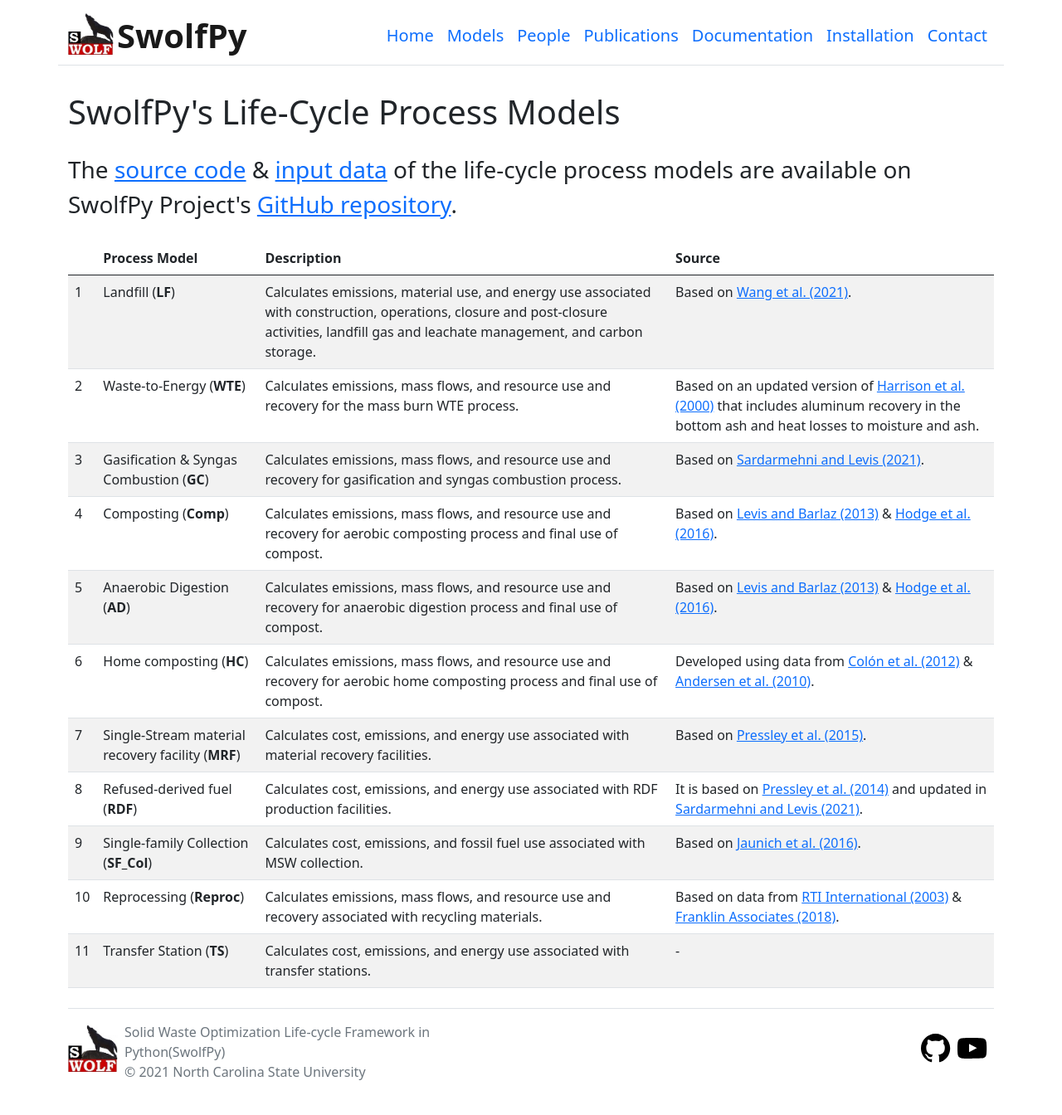
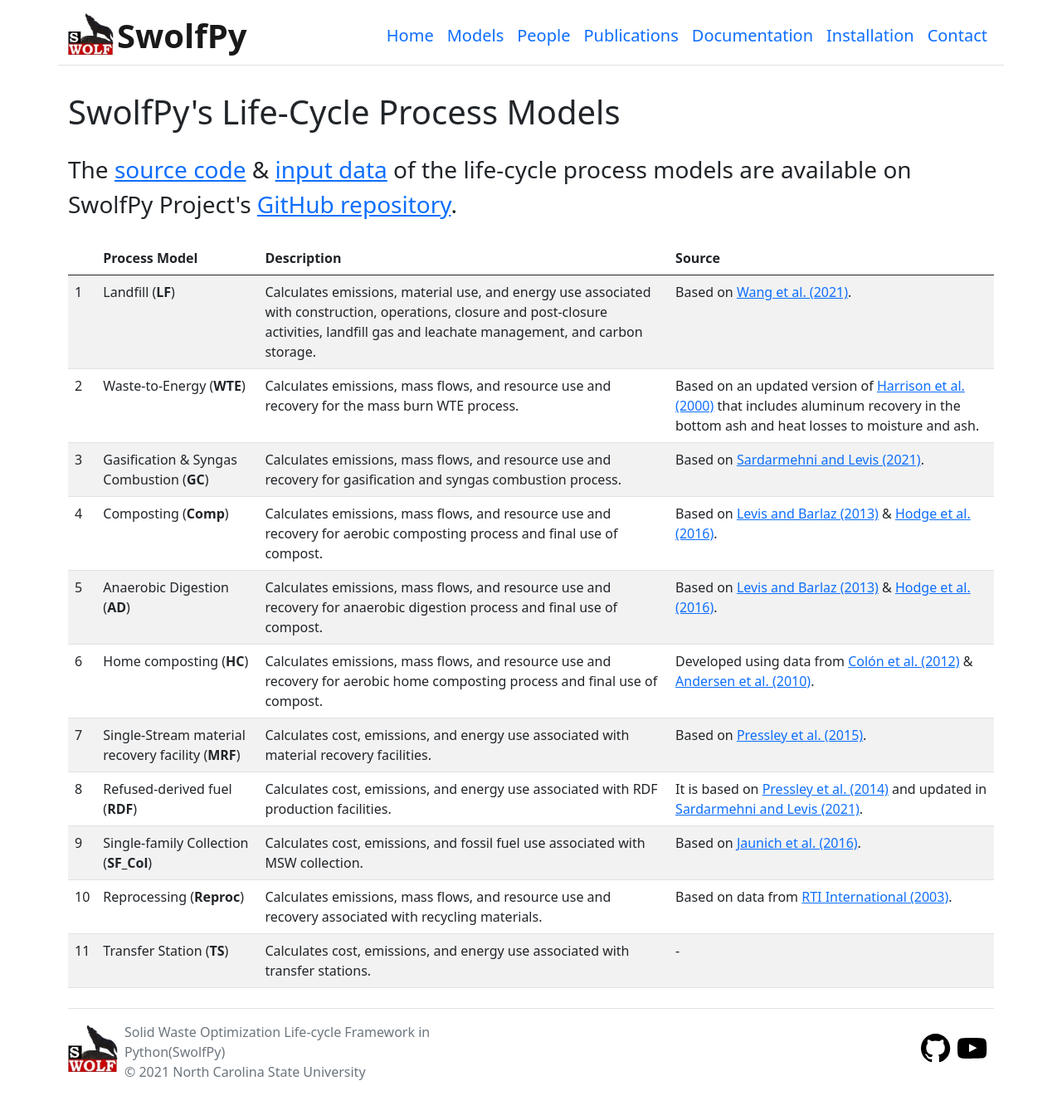
Before and after one commit to SwolfPy-Project/Swolfpy-Project.github.io, a Jekyll site: the page built from models.html, in a window 1280 px wide. Shown: the whole page at 83% size. Built offline with Jekyll 4.4.1, drawn with Linux system fonts in a browser that asks for light colours.

Commit message:
update reference

```diff
--- a/models.html
+++ b/models.html
@@ -88,7 +88,7 @@ tags: [SWOLF, swolfpy, LCA, SWM, MSW, Landfill, WTE, Composting, AD, Gasificatio
         <td>10</td>
         <td>Reprocessing (<b>Reproc</b>)</td>
         <td>Calculates emissions, mass flows, and resource use and recovery associated with recycling materials.</td>
-        <td>Based on data from <a href="https://mswdst.rti.org/docs/lci_report_ocr.pdf" target="_blank">RTI International (2003)</a> & <a href="https://plasticsrecycling.org/images/library/2018-APR-LCI-report.pdf" target="_blank">Franklin Associates (2018)</a>.</td>
+        <td>Based on data from <a href="https://mswdst.rti.org/docs/lci_report_ocr.pdf" target="_blank">RTI International (2003)</a>.</td>
       </tr>
 
       <tr>
```
